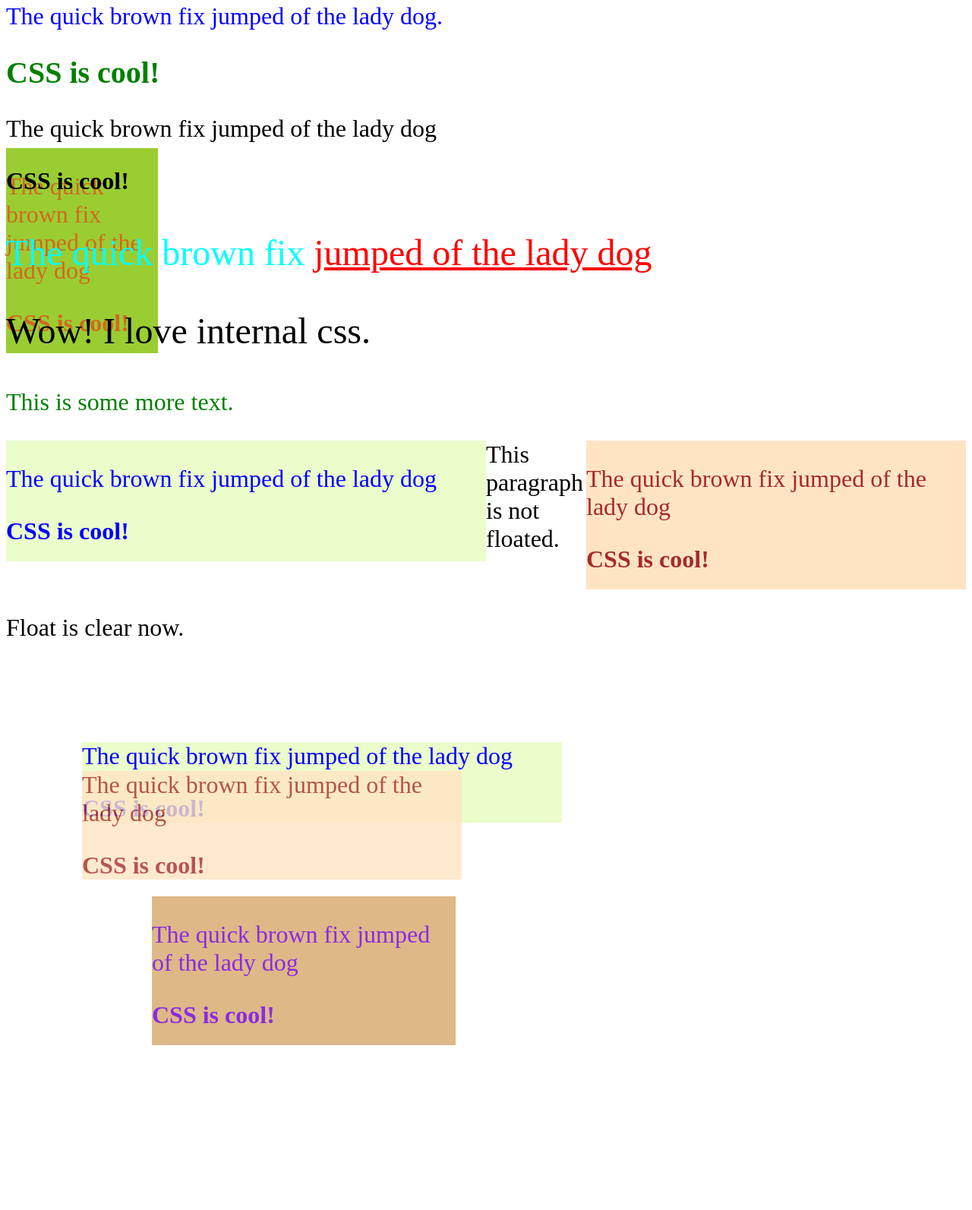
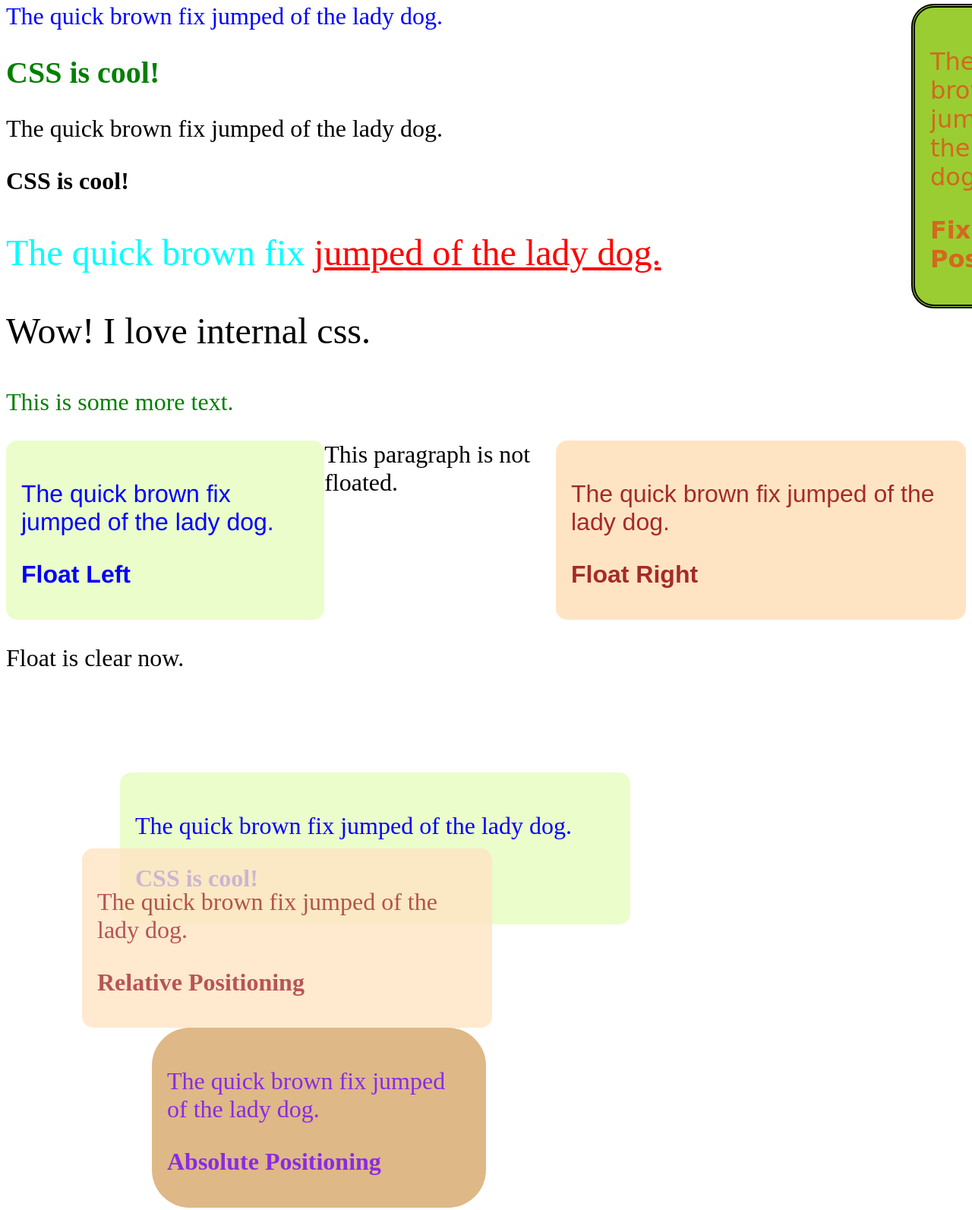
Before and after one commit to saarthak08/CompleteWebDeveloperCourse, a plain HTML site: page 2-css/webpage-with-style.html in a window 1280 px wide. Shown: the part 5-1598 px from the top of the page at 76% size. Before the commit the page ends 1185 px from the top, so only its background shows below. Drawn offline with Linux system fonts and the light colour scheme.

Commit message:
Added borders, padding & font style

```diff
--- a/2-css/webpage-with-style.html
+++ b/2-css/webpage-with-style.html
@@ -30,13 +30,20 @@
          #first_section{
              color:blue;
              background-color:#EBFDCB;
-             width: 50%;
+             padding:20px;
+             border-radius:15px;
+             padding:20px;
+             font-family:'Franklin Gothic Medium', 'Arial Narrow', Arial, sans-serif;
+             width: 30%;
              float:left;
          }
 
          .second_section{
              color:brown;
              background-color: bisque;
+             border-radius:15px;
+             font-family:Arial, Helvetica, sans-serif;
+             padding:20px;
              width:500px;
              float:right;
          }
@@ -47,8 +54,10 @@
             color:blue;
             background-color:#EBFDCB;
             width: 50%;
+            padding: 20px;
+            border-radius:15px;
             position: relative;
-            left:100px;
+            left:150px;
             top:100px;
             z-index: 1;
          }
@@ -56,6 +65,8 @@
              color:brown;
              background-color: bisque;
              width:500px;
+             border-radius:15px;
+             padding:20px;
             position:relative;
             z-index: 2;
             opacity:0.8;
@@ -66,6 +77,8 @@
             color:blueviolet;
             background-color:burlywood;
             width:400px;
+            padding: 20px;
+            border-radius:50px;
             position:absolute;
             left:200px;
          }
@@ -74,9 +87,26 @@
              color:chocolate;
              background-color:yellowgreen;
              width:200px;
-             top:200px;
+             top:10px;
              z-index: -1;
+             border-radius:30px;
+             font-family: cursive;
+             left:1200px;
+             border:5px black double;
+             padding: 20px;
              position:fixed;
+         }
+         .seventh_section{
+            color:blueviolet;
+            background-color:burlywood;
+            width:400px;
+            font-family: 'Courier New', Courier, monospace;
+            padding:20px;
+            border-style: dashed;
+            border-color:brown;
+            border-width: 10px;
+            border-radius:15px;
+            margin:300px 50px 20px 10px;
          }
 
 
@@ -86,37 +116,41 @@
     <body>
         <p style="color:blue; font-size:200%;">The quick brown fix jumped of the lady dog.</p>
         <h1 style="color:green; font-size:250%;">CSS is cool!</h1>
-        <p>The quick brown fix jumped of the lady dog</p>
+        <p>The quick brown fix jumped of the lady dog.</p>
         <h1>CSS is cool!</h1>
-        <p class="red large">The quick brown fix <span class="underline">jumped of the lady dog</span> </p>
+        <p class="red large">The quick brown fix <span class="underline">jumped of the lady dog.</span> </p>
         <p class="large">Wow! I love internal css.</p>
         <p id="green">This is some more text.</p>
         <div id="first_section">
-        <p>The quick brown fix jumped of the lady dog</p>
-        <h1>CSS is cool!</h1>
+        <p>The quick brown fix jumped of the lady dog.</p>
+        <h1>Float Left</h1>
         </div>
 
         <div class="second_section">
-            <p>The quick brown fix jumped of the lady dog</p>
-            <h1>CSS is cool!</h1>
+            <p>The quick brown fix jumped of the lady dog.</p>
+            <h1>Float Right</h1>
         </div>
         <p>This paragraph is not floated.</p>
         <div class="clear-float"></div>
         <p>Float is clear now.</p>
         <div id="third_section">
-            <p>The quick brown fix jumped of the lady dog</p>
+            <p>The quick brown fix jumped of the lady dog.</p>
             <h1>CSS is cool!</h1>
         </div>
         <div class="fourth_section">
-            <p>The quick brown fix jumped of the lady dog</p>
-            <h1>CSS is cool!</h1>
+            <p>The quick brown fix jumped of the lady dog.</p>
+            <h1>Relative Positioning</h1>
         </div>
         <div class="fifth_section">
-            <p>The quick brown fix jumped of the lady dog</p>
-            <h1>CSS is cool!</h1>
+            <p>The quick brown fix jumped of the lady dog.</p>
+            <h1>Absolute Positioning</h1>
         </div>
         <div class="sixth_section">
-            <p>The quick brown fix jumped of the lady dog</p>
+            <p>The quick brown fix jumped of the lady dog.</p>
+            <h1>Fixed Positioning</h1>
+        </div>
+        <div class="seventh_section">
+            <p>The quick brown fix jumped of the lady dog.</p>
             <h1>CSS is cool!</h1>
         </div>
     </body>
```
